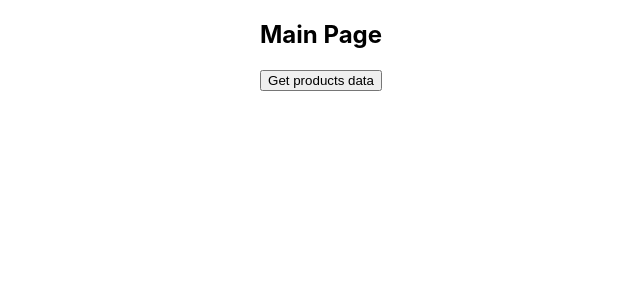
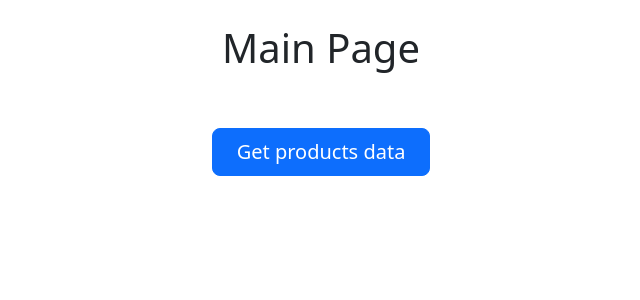
Before and after one commit to Vovka1602/database-app-front, a React (Create React App) app: page / in a window 1280 px wide. Shown: the top 300 px of the page, without its empty margins (319-959 px from the left). Built offline with nearby package versions, Linux system fonts and the light colour scheme.

Commit message:
Add Bootstrap stylesheets

```diff
--- a/package.json
+++ b/package.json
@@ -6,6 +6,7 @@
     "@testing-library/jest-dom": "^5.17.0",
     "@testing-library/react": "^13.4.0",
     "@testing-library/user-event": "^13.5.0",
+    "bootstrap": "^5.3.3",
     "react": "^18.3.1",
     "react-dom": "^18.3.1",
     "react-router-dom": "^6.23.0",
--- a/src/App.js
+++ b/src/App.js
@@ -2,6 +2,7 @@ import logo from './logo.svg';
 import './App.css';
 import { BrowserRouter, Route, Routes } from 'react-router-dom';
 import MainPage from './pages/Main/MainPage';
+import "bootstrap/dist/css/bootstrap.min.css";
 
 function App() {
   return (
--- a/src/pages/Main/MainPage.js
+++ b/src/pages/Main/MainPage.js
@@ -1,3 +1,5 @@
+import "bootstrap/dist/css/bootstrap.min.css";
+
 const MainPage = () => {
     const getData = (e) => {
         e.preventDefault();
@@ -13,8 +15,8 @@ const MainPage = () => {
 
     return (
         <div>
-            <h2>Main Page</h2>
-            <button onClick={getData}>Get products data</button>
+            <h1 className="mt-4">Main Page</h1>
+            <button className="btn btn-primary btn-lg px-4 mt-5" onClick={getData}>Get products data</button>
         </div>
     );
 }
```
Also changed, not shown: 1 other file (tests, documents, lock files or other folders).
